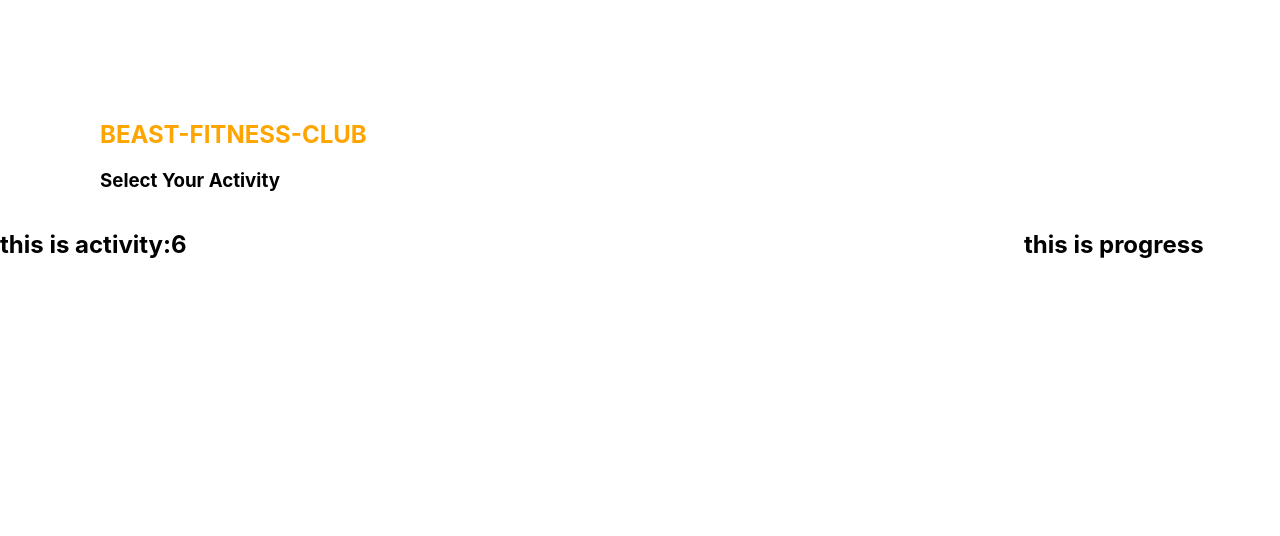
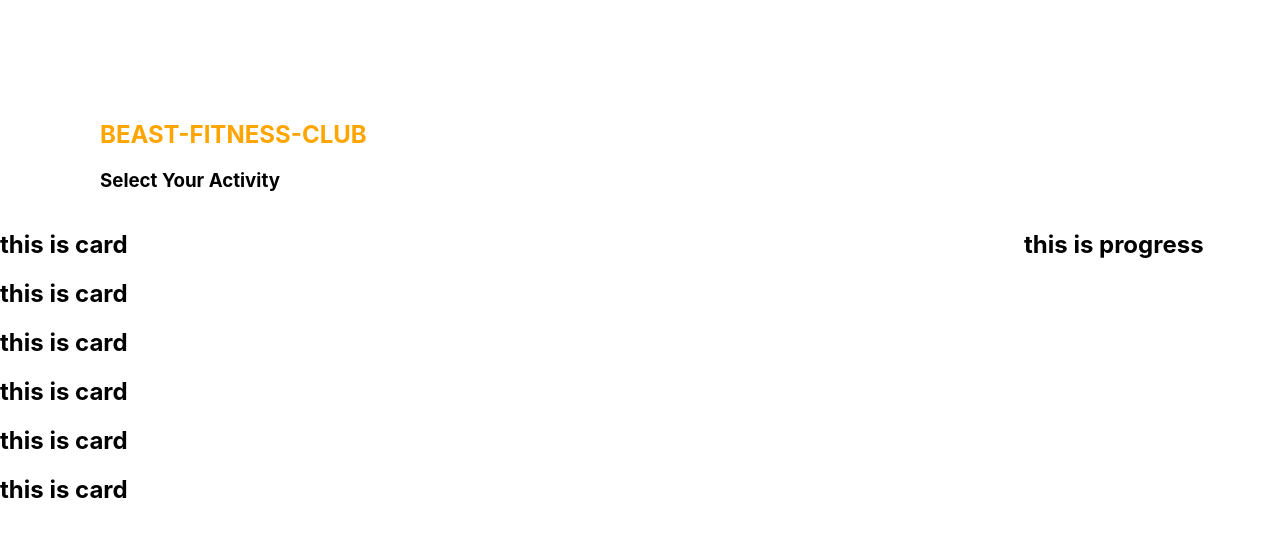
Before and after one commit to SamitMahadi/beast-fitness-club, a React (Create React App) app: page / in a window 1280 px wide. Shown: the top 536 px of the page. Built offline with nearby package versions, Linux system fonts and the light colour scheme.

Commit message:
error error

```diff
--- a/src/App.js
+++ b/src/App.js
@@ -1,11 +1,11 @@
 
 import './App.css';
-import Activites from './Components/Activities/Activites';
+import Activity from './Components/Activity/Activity';
 
 function App() {
   return (
     <div>
-      <Activites></Activites>
+      <Activity></Activity>
     </div>
   );
 }
--- a/src/Components/Activities/Activites.js
+++ /dev/null
@@ -1,32 +0,0 @@
-import React, { useEffect, useState } from 'react';
-import './Activities.css'
-
-const Activites = () => {
-    const [activites,setActivites] = useState([])
-    useEffect(()=>{
-        fetch('Fitness.json')
-        .then(res=>res.json())
-        .then(data=>setActivites(data))
-    },[])
-    return (
-        <div>
-            <div className='header'>
-              <h2>BEAST-FITNESS-CLUB</h2>
-              <h3>Select Your Activity</h3>
-            </div>
-       <div className='full-container'>
-          <div className='activites-container'>
-               <h2>this is activity:{activites.length}</h2>
-            </div>
-            <div className='progress-container'>
-               <h2>this is progress</h2>
-
-            </div>
-       </div>
-
-
-        </div>
-    );
-};
-
-export default Activites;
--- /dev/null
+++ b/src/Components/Activity/Activity.js
@@ -0,0 +1,39 @@
+import React, { useEffect, useState } from 'react';
+import Card from '../Card/Card'
+
+import './Activity.css'
+
+const Activity = () => {
+    const [cards,setCards] = useState([])
+    useEffect(()=>{
+        fetch('Fitness.json')
+        .then(res=>res.json())
+        .then(data=>setCards(data))
+    },[])
+    return (
+        <div>
+        <div className='header'>
+          <h2>BEAST-FITNESS-CLUB</h2>
+          <h3>Select Your Activity</h3>
+        </div>
+   <div className='full-container'>
+
+      <div className='activites-container'>
+          {
+            cards.map(card=><Card key={card.id}></Card>)
+          }
+
+        </div>
+        <div className='progress-container'>
+           <h2>this is progress</h2>
+
+        </div>
+   </div>
+
+
+    </div>
+    )
+
+}
+
+export default Activity;
--- a/src/Components/Card/Card.js
+++ b/src/Components/Card/Card.js
@@ -0,0 +1,11 @@
+import React from 'react';
+
+const Card = () => {
+    return (
+        <div>
+            <h2>this is card</h2>
+        </div>
+    );
+};
+
+export default Card;
```
Also changed, not shown: src/Components/Activity/Activity.css (renamed from src/Components/Activities/Activities.css).
